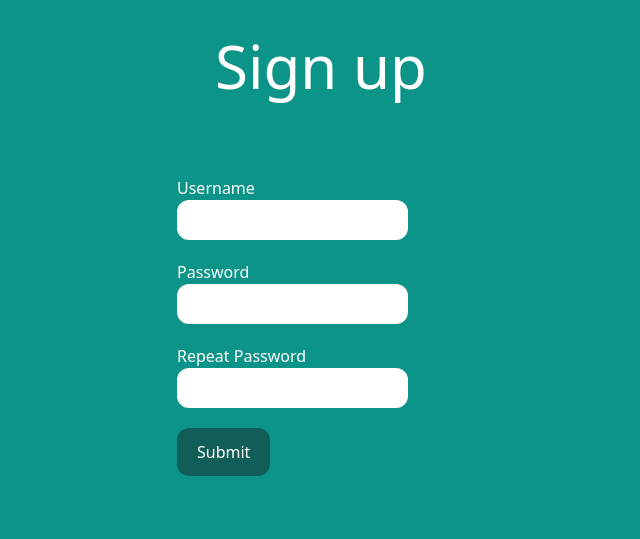
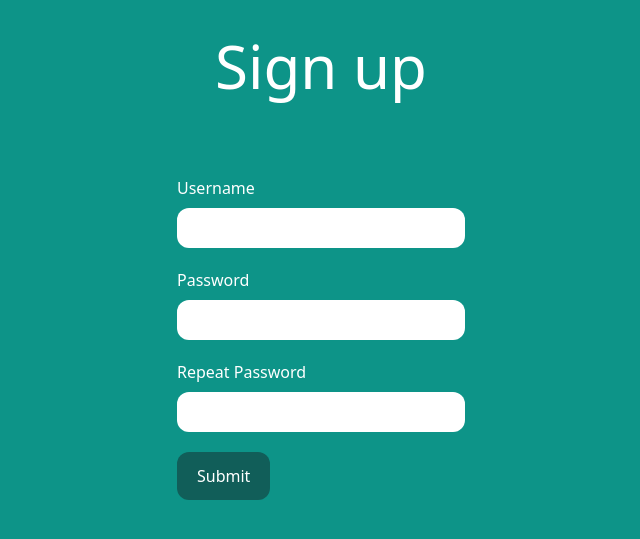
Before and after one commit to SeanPhilippi/django-chat-app, a Django app: page /signup/ in a window 1280 px wide. Shown: the part 140-679 px from the top of the page, without its empty margins (319-959 px from the left). Run offline with Django 4.2, Linux system fonts and the light colour scheme; some libraries are stand-ins or nearby versions.

Commit message:
css classes fixed

```diff
--- a/chat_app/core/templates/core/signup.html
+++ b/chat_app/core/templates/core/signup.html
@@ -8,15 +8,15 @@
     {% csrf_token %}
     <div class="mb-5">
         <label class="text-white">Username</label>
-        <input type="text" name="username" class="w-full, mt-2, px-4, py-2 rounded-xl">
+        <input type="text" name="username" class="w-full mt-2 px-4 py-2 rounded-xl">
     </div>
     <div class="mb-5">
         <label class="text-white">Password</label>
-        <input type="text" name="password1" class="w-full, mt-2, px-4, py-2 rounded-xl">
+        <input type="text" name="password1" class="w-full mt-2 px-4 py-2 rounded-xl">
     </div>
     <div class="mb-5">
         <label class="text-white">Repeat Password</label>
-        <input type="text" name="password2" class="w-full, mt-2, px-4, py-2 rounded-xl">
+        <input type="text" name="password2" class="w-full mt-2 px-4 py-2 rounded-xl">
     </div>
     {% if form.errors %}
         {% for field in form %}
```
